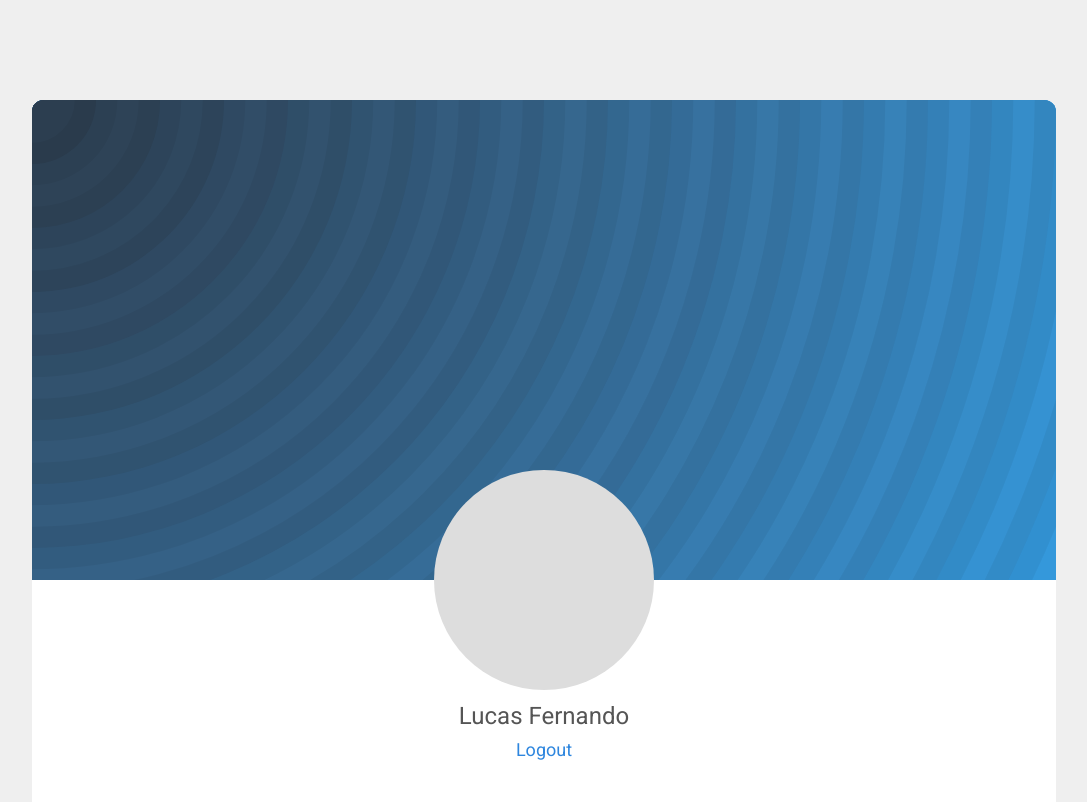
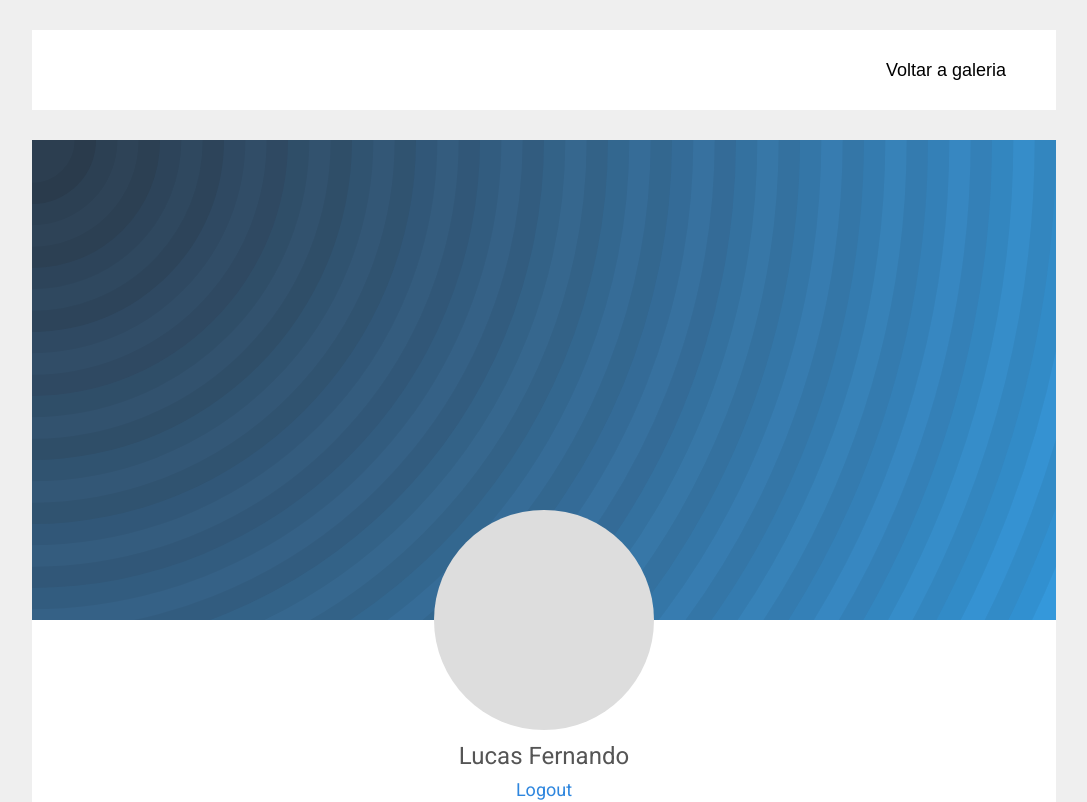
Before and after one commit to lucasfernandodev/syncimage, a React (Create React App) app in the folder frontend/: page /perfil in a window 1280 px wide. Shown: the top 802 px of the page, without its empty margins (96-1183 px from the left). Built offline with nearby package versions, Linux system fonts and the light colour scheme; sample sign-in values are in the browser's storage; a web font is replaced by a local one; what compress.js would draw is missing.

Commit message:
Resolvendo problema de upload de avatar

```diff
--- a/frontend/src/componentes/header/style.css
+++ b/frontend/src/componentes/header/style.css
@@ -71,3 +71,19 @@
 
     border: 2px solid #2e86de;
 }
+
+.async-header .btn-back{
+    background: none;
+    width: 220px;
+    height: 80px;
+    position: absolute;
+    top: 0;
+    right: 0;
+    cursor: pointer;
+    border: none;
+    font-size: 18px;
+}
+
+.async-header .btn-back:hover{
+    text-decoration: #2980b9 underline;
+}
--- a/frontend/src/pages/Account/index.js
+++ b/frontend/src/pages/Account/index.js
@@ -58,22 +58,11 @@ export default function Account({history, location}) {
 
         if(image){
             const image64 = await CompressImage(image, 0.6);
+            if(image64){
+                setAvatar(image64.data)
+            }
 
-            const data64 = image64.data;
-
-            try {
-                const { data } = await axios.post('http://localhost:3001/api/avatar',{image: data64}, {
-                    headers: {
-                        authorization: token
-                    }
-                })
-
-                setAvatar(data.data.link)
-                handleCadastro('e')
-                console.log(data.data.link)
-            } catch (error) {
-                console.log({error})
-            }
+            handleCadastro('e')
 
 
         }
@@ -92,7 +81,7 @@ export default function Account({history, location}) {
                 localStorage.setItem("avatar", response.data.avatar);
                 localStorage.setItem("login", true);
 
-                history.push('/galeria');
+
 
             } catch (err) {
                 const erro = { error: err };
@@ -111,7 +100,9 @@ export default function Account({history, location}) {
 
             }
 
-
+            if(localStorage.getItem('token')){
+                history.push('/galeria');
+            }
 
 
 
--- a/frontend/src/pages/Login/index.js
+++ b/frontend/src/pages/Login/index.js
@@ -68,12 +68,13 @@ export default function Login({ history }) {
 
             try {
                 const autheticate = await axios.post(`http://localhost:3001/api/authenticate`, { email, password });
-
+                // console.log()
 
                 localStorage.setItem('token', `Bearer ${autheticate.data.token}`);
                 localStorage.setItem('user_id', autheticate.data.user._id);
+                localStorage.setItem('avatar', autheticate.data.avatar);
                 setLoading('Login');
-                history.push('/galeria')
+
 
 
             } catch (err) {
@@ -98,6 +99,11 @@ export default function Login({ history }) {
 
 
             }
+
+            if(localStorage.getItem('token')){
+                history.push('/galeria')
+            }
+
         }
     }
 
--- a/frontend/src/pages/Perfil/index.js
+++ b/frontend/src/pages/Perfil/index.js
@@ -1,11 +1,20 @@
 import React from 'react';
+import { Link } from 'react-router-dom';
 import Footer from '../../componentes/footer';
+import Header from '../../componentes/header';
 import './style.css';
 
 export default function Perfil() {
 
     return (
         <div className="async-perfil">
+
+            <header className="async-header">
+
+                <Link to="/galeria" ><button className="btn-back"> Voltar a galeria</button></Link>
+
+            </header>
+
             <div className="container-perfil">
                 <div className="container-user">
                     <div className="container-user-image"></div>
--- a/frontend/src/pages/Perfil/style.css
+++ b/frontend/src/pages/Perfil/style.css
@@ -3,7 +3,6 @@
     min-height: 100vh;
     overflow: hidden;
     overflow-y: auto;
-    padding-top: 100px;
 }
 
 .async-perfil .container-perfil{
@@ -12,7 +11,6 @@
 
     background: #fff;
     margin: 0 auto;
-    border-radius: 12px;
     overflow: hidden;
     position: relative;
     display: flex;
--- a/frontend/src/routes.js
+++ b/frontend/src/routes.js
@@ -28,11 +28,11 @@ export default function Routes(){
         <BrowserRouter>
             <Switch>
                 <Route path="/" exact component={Login}/>
-                <Route path="/Login" exact component={Login}/>
+                <Route path="/login" exact component={Login}/>
                 <Route path="/cadastro" exact component={Cadastro}/>
-                <PrivateRoute path="/Perfil" exact component={Perfil}/>
-                <PrivateRoute path="/Account" exact component={Account}/>
-                <PrivateRoute path="/Galeria" component={Galeria}/>
+                <PrivateRoute path="/perfil" exact component={Perfil}/>
+                <Route path="/account" exact component={Account}/>
+                <PrivateRoute path="/galeria" component={Galeria}/>
                 <Route path="*" exact component={Erro404}/>
             </Switch>
         </BrowserRouter>
```
Also changed, not shown: 1 other file (tests, documents, lock files or other folders).
